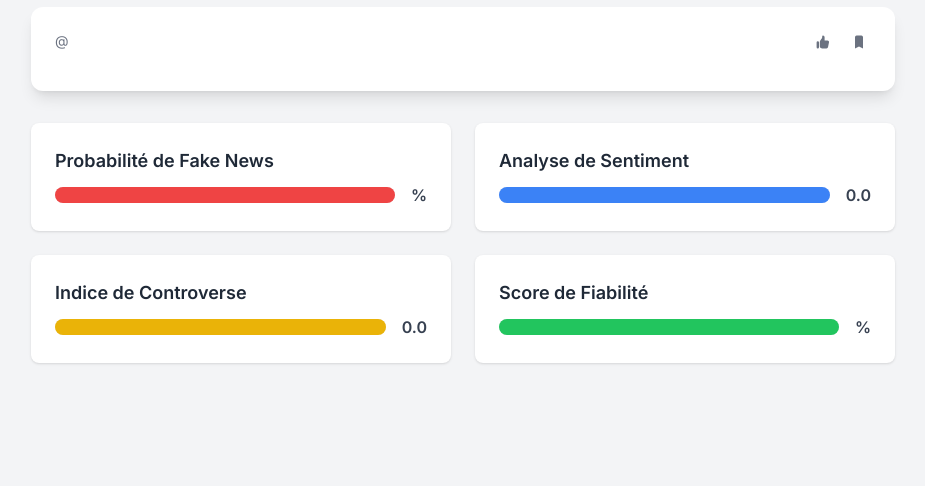
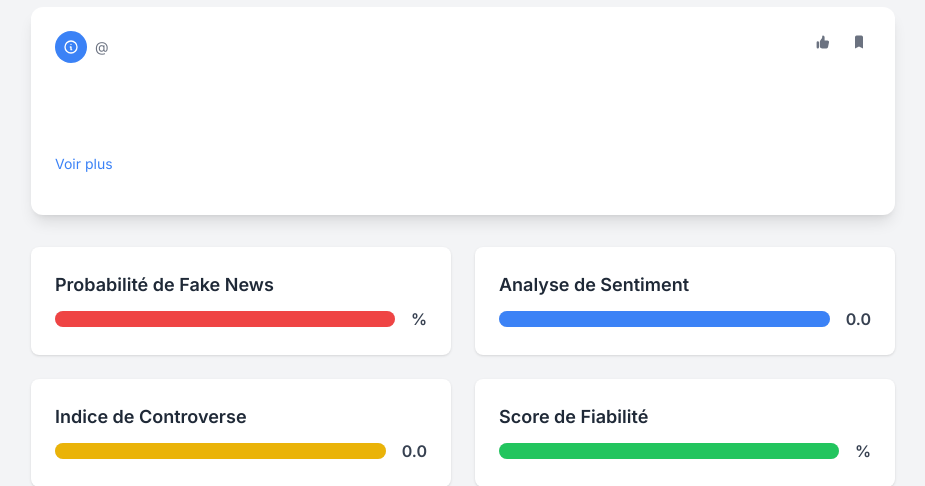
Before and after one commit to arobert004/TripleA_Bluesky, a Flask app: template FakeNews_App/templates/analysis.html in a window 1280 px wide. Shown: the part 73-559 px from the top of the page, without its empty margins (177-1102 px from the left). Run offline with Flask 3, Linux system fonts and the light colour scheme; the template is opened without the code that fills it, so the values that code supplies are empty; some libraries are stand-ins or nearby versions.

Commit message:
Reajustement du style de l'analyse du post, ajout du lien vers analyse compte

```diff
--- a/FakeNews_App/static/styles.css
+++ b/FakeNews_App/static/styles.css
@@ -2,6 +2,42 @@
 :root {
     --primary-blue: #2563eb;
     --primary-text: #1f2937;
+}
+
+/* Style pour le bouton d'analyse du compte */
+.account-analysis-btn {
+    transition: all 0.2s ease;
+    position: relative;
+    overflow: hidden;
+}
+
+.account-analysis-btn:hover {
+    transform: translateY(-2px);
+}
+
+
+.account-analysis-btn::before {
+    content: '';
+    position: absolute;
+    top: 0;
+    left: 0;
+    width: 100%;
+    height: 100%;
+    background: linear-gradient(135deg, transparent, rgba(255,255,255,0.2));
+    transform: translateX(-100%);
+    transition: transform 0.3s ease;
+}
+
+.account-analysis-btn:hover::before {
+    transform: translateX(0);
+}
+
+.account-analysis-btn svg {
+    transition: transform 0.2s ease;
+}
+
+.account-analysis-btn:hover svg {
+    transform: scale(1.1);
 }
 
 body {
--- a/FakeNews_App/templates/analysis.html
+++ b/FakeNews_App/templates/analysis.html
@@ -40,6 +40,13 @@
                 <div class="p-6">
                     <div class="flex items-start justify-between mb-4">
                         <div class="flex items-center">
+                            <a href="{{ url_for('account_analysis', handle=post.author.handle) }}"
+                               class="account-analysis-btn flex items-center justify-center w-8 h-8 rounded-full bg-blue-500 text-white mr-2">
+                                <svg class="w-4 h-4" fill="none" stroke="currentColor" viewBox="0 0 24 24">
+                                    <path stroke-linecap="round" stroke-linejoin="round" stroke-width="2"
+                                          d="M13 16h-1v-4h-1m1-4h.01M21 12a9 9 0 11-18 0 9 9 0 0118 0z"/>
+                                </svg>
+                            </a>
                             {% if post.author.avatar %}
                             <img src="{{ post.author.avatar }}" alt="{{ post.author.display_name }}"
                                  class="w-10 h-10 rounded-full mr-3">
@@ -66,24 +73,54 @@
                             </span>
                         </div>
                     </div>
-                    <p class="text-gray-700 dark:text-gray-300 mb-4 whitespace-pre-wrap">{{ post.content }}</p>
 
-                    {% if post.images %}
-                    <div class="mb-4">
-                        {% for image in post.images %}
-                        <div class="relative mb-2">
-                            <img src="{{ image.url }}" alt="{{ image.alt }}"
-                                 class="rounded-lg w-full max-w-2xl mx-auto">
-                            {% if image.alt %}
-                            <p class="text-sm text-gray-500 dark:text-gray-400 mt-1">{{ image.alt }}</p>
-                            {% endif %}
+                    <!-- Contenu réductible -->
+                    <div class="relative">
+                        <div id="postContent" class="mb-4">
+                            <p class="text-gray-700 dark:text-gray-300 whitespace-pre-wrap" style="max-height: 80px; overflow: hidden;">
+                                {{ post.content }}
+                            </p>
+                            <button onclick="toggleContent('postContent')"
+                                    class="text-sm text-blue-500 hover:text-blue-700 dark:text-blue-400 dark:hover:text-blue-500">
+                                Voir plus
+                            </button>
                         </div>
-                        {% endfor %}
+
+                        {% if post.images %}
+                        <div id="postImages" class="mb-4" style="display: none;">
+                            <div class="grid grid-cols-1 sm:grid-cols-2 lg:grid-cols-3 gap-4">
+                                {% for image in post.images %}
+                                <div class="relative">
+                                    <img src="{{ image.url }}" alt="{{ image.alt }}"
+                                         class="rounded-lg w-full aspect-video object-cover">
+                                </div>
+                                {% endfor %}
+                            </div>
+                        </div>
+                        {% endif %}
                     </div>
-                    {% endif %}
 
                     <p class="text-sm text-gray-500 dark:text-gray-400">{{ post.timestamp }}</p>
                 </div>
+
+                <!-- Script pour le toggle -->
+                <script>
+                    function toggleContent(elementId) {
+                        const element = document.getElementById(elementId);
+                        const button = element.querySelector('button');
+                        const images = document.getElementById('postImages');
+
+                        if (element.style.maxHeight === 'none') {
+                            element.style.maxHeight = '80px';
+                            button.textContent = 'Voir plus';
+                            if (images) images.style.display = 'none';
+                        } else {
+                            element.style.maxHeight = 'none';
+                            button.textContent = 'Voir moins';
+                            if (images) images.style.display = 'block';
+                        }
+                    }
+                </script>
             </div>
 
             <!-- Métriques -->
```
